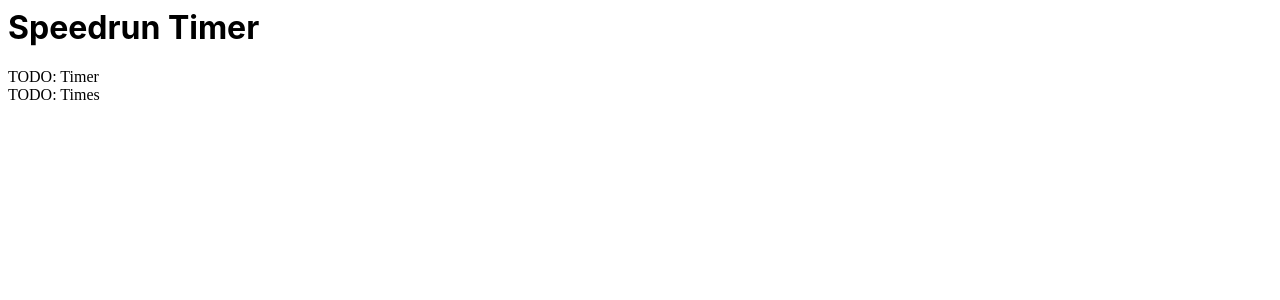
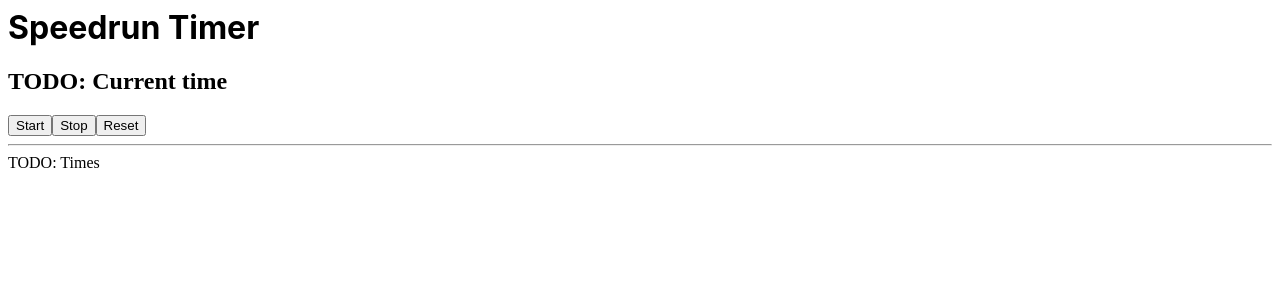
Before and after one commit to jaredjj3/speedrun-timer, a React (Create React App) app: page / in a window 1280 px wide. Shown: the top 300 px of the page. Built offline with nearby package versions, Linux system fonts and the light colour scheme.

Commit message:
Make Timer skeleton

```diff
--- a/src/App.js
+++ b/src/App.js
@@ -1,11 +1,15 @@
 import React from "react";
 import "./style.css";
+import { Timer } from './Timer';
 
 export default function App() {
   return (
     <div>
       <h1>Speedrun Timer</h1>
-      <div>TODO: Timer</div>
+      <Timer />
+
+      <hr />
+
       <div>TODO: Times</div>
     </div>
   );
--- /dev/null
+++ b/src/Timer.js
@@ -0,0 +1,12 @@
+import React from 'react';
+
+export const Timer = () => {
+  return (
+    <div>
+      <h2>TODO: Current time</h2>
+      <button>Start</button>
+      <button>Stop</button>
+      <button>Reset</button>
+    </div>
+  );
+};
```
